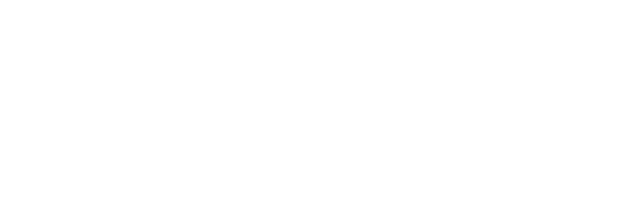
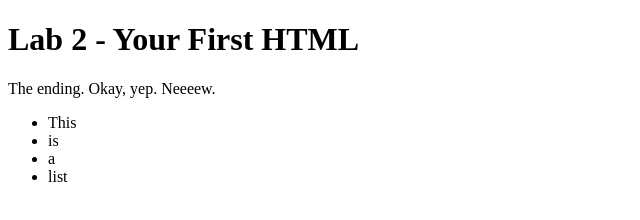
Before and after one commit to Fovin98/cst251, a plain HTML site: page lab2/index.html in a window 1280 px wide. Shown: the whole page, without its empty margins (0-640 px from the left). Drawn offline with Linux system fonts and the light colour scheme.

Commit message:
First commit

```diff
--- a/lab2/index.html
+++ b/lab2/index.html
@@ -1,11 +1,18 @@
 <!DOCTYPE html>
 <html>
 <head>
-	<title>Lab X - Subject/Topic</title>
+	<title>Lab 2 - Your First HTML</title>
 	<link rel="stylesheet" type="text/css" href="../css/site.css">
 	<link rel="stylesheet" type="text/css" href="css/lab.css">
 </head>
 <body>
-
+	<h1>Lab 2 - Your First HTML</h1>
+	<p>The ending. Okay, yep. Neeeew.</p>
+	<ul>
+		<li>This</li>
+		<li>is</li>
+		<li>a</li>
+		<li>list</li>
+	</ul>
 </body>
 </html>
```
